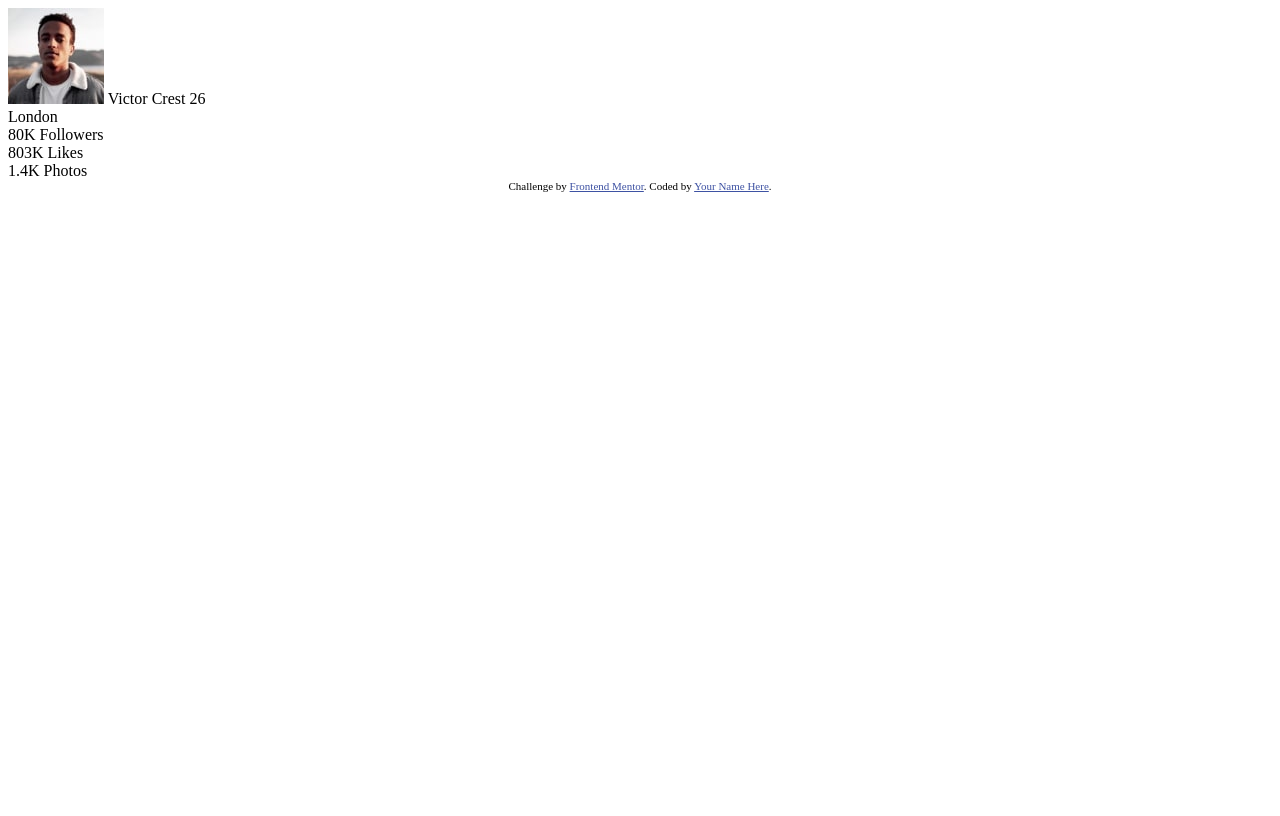
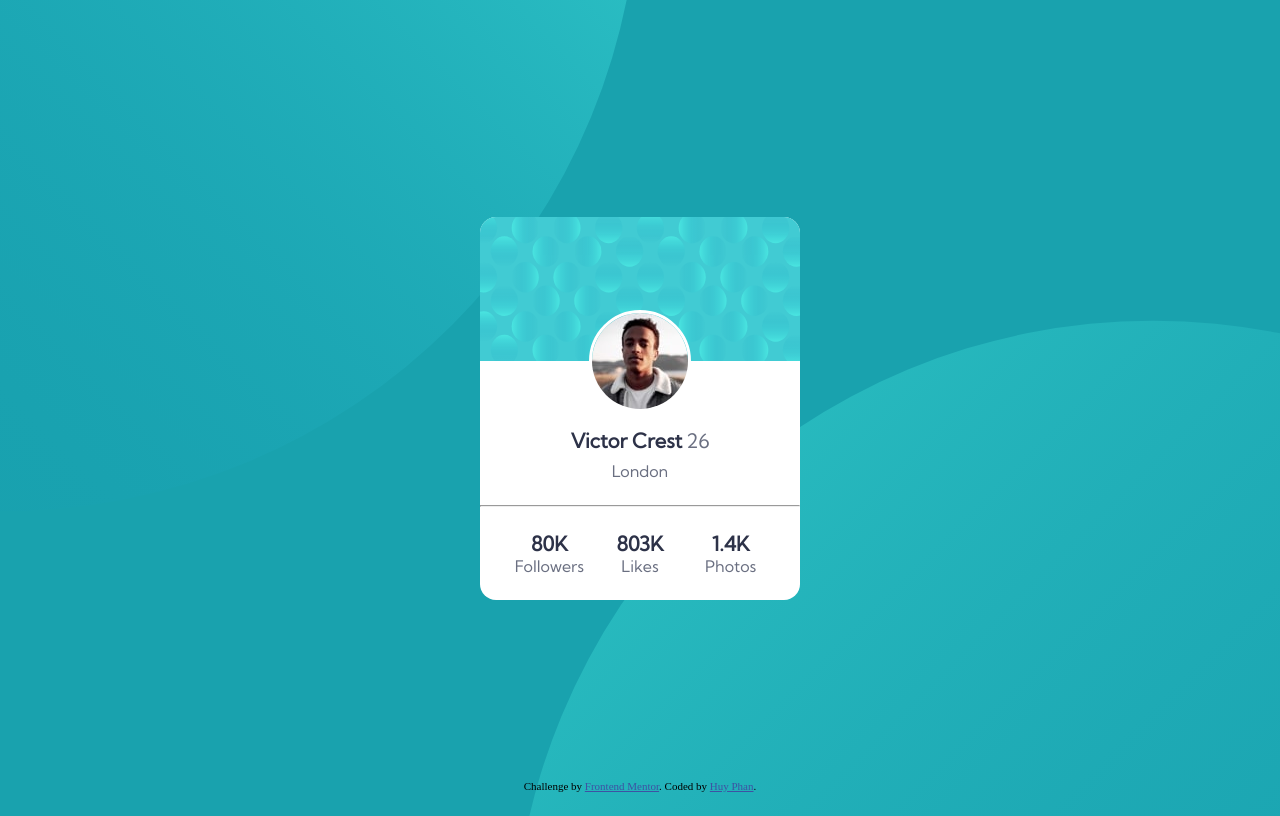
Before and after one commit to huyphan2210/profile-card-component, a plain HTML site: page index.html in a window 1280 px wide. Drawn offline with Linux system fonts and the light colour scheme.

Commit message:
Style and restructure

```diff
--- a/index.html
+++ b/index.html
@@ -13,32 +13,34 @@
 <body>
   <main>
     <div class="profileInfo">
-      <div class="user">
-        <img src="./images/image-victor.jpg" alt="Victor">
-        <span>Victor Crest</span>
-        <span>26</span>
+      <img src="./images/image-victor.jpg" alt="Victor">
+      <div class="userInfo">
+        <div>
+          <span>Victor Crest</span>
+          <span>26</span>
+        </div>
+        <div>London</div>
       </div>
-      <div class="address">London</div>
     </div>
-    <div class="separateLine"></div>
+    <hr />
     <div class="profileData">
       <div class="data">
-        80K
-        Followers
+        <div class="number">80K</div>
+        <div class="label">Followers</div>
       </div>
       <div class="data">
-        803K
-        Likes
+        <div class="number">803K</div>
+        <div class="label">Likes</div>
       </div>
       <div class="data">
-        1.4K
-        Photos
+        <div class="number">1.4K</div>
+        <div class="label">Photos</div>
       </div>
     </div>
   </main>
   <footer class="attribution">
     Challenge by <a href="https://www.frontendmentor.io?ref=challenge" target="_blank">Frontend Mentor</a>.
-    Coded by <a href="#">Your Name Here</a>.
+    Coded by <a href="https://github.com/huyphan2210" target="_blank">Huy Phan</a>.
   </footer>
 </body>
 </html>
--- a/style.css
+++ b/style.css
@@ -1,4 +1,104 @@
+@import url('https://fonts.googleapis.com/css2?family=Kumbh+Sans');
 
+body {
+    display: flex;
+    justify-content: center;
+    align-items: center;
+    min-height: 100vh;
+    background-color: hsl(185, 75%, 39%);
+    background-image: url(./images/bg-pattern-top.svg), url(./images/bg-pattern-bottom.svg);
+    background-size: 100vw;
+    background-repeat: no-repeat;
+    background-position: -50vw -60vw, 40vw 25vw;
+}
+
+main {
+    width: 90%;
+    max-width: 320px;
+    aspect-ratio: 1 / 1;
+    border-radius: 1rem;
+    background-color: white;
+    font-family: 'Kumbh Sans', sans-serif;
+}
+    .profileInfo {
+        position: relative;
+        display: flex;
+        flex-direction: column;
+        justify-content: center;
+        align-items: center;
+        background-image: url(./images/bg-pattern-card.svg);
+        background-size: 100% 50%;
+        background-repeat: no-repeat;
+        border-radius: 1rem 1rem 0 0;
+        height: 75%;
+        padding: 1.5rem;
+    }
+        .profileInfo img {
+            aspect-ratio: 1 / 1;
+            border-radius: 50%;
+            border-color: white;
+            border-width: 0.2rem;
+            border-style: solid;
+        }
+
+        .profileInfo .userInfo {
+            position: absolute;
+            bottom: 1.5rem;
+            color: hsl(227, 10%, 46%);
+            text-align: center;
+        }
+            .userInfo div:first-child {
+                margin-block-end: 0.5rem;
+            }
+            .userInfo div span{
+                font-size: 1.25rem;
+                font-weight: 400;
+            }
+            .userInfo div span:first-child{
+                font-weight: 700;
+                color: hsl(229, 23%, 23%);
+            }
+
+    hr {
+        margin: 0;
+    }
+
+    .profileData {
+        display: flex;
+        padding: 1.5rem;
+    }
+        .data {
+            width: calc(100% / 3);
+            text-align: center;
+        }
+            .number {
+                font-weight: 700;
+                font-size: 1.25rem;
+                color: hsl(229, 23%, 23%);
+            }
+            .label {
+                color: hsl(227, 10%, 46%);
+                font-weight: 400;
+            }
+
+
+footer {
+    position: fixed;
+    bottom: 1vh;
+}
 
 .attribution { font-size: 11px; text-align: center; }
 .attribution a { color: hsl(228, 45%, 44%); }
+
+@media (max-aspect-ratio: 1 / 1) {
+    body {
+        background-size: 100vh;
+        background-position: -70vh -50vh, 25vh 50vh;
+    }
+
+    @media screen and (min-width: 540px){
+        body {
+            background-position: -70vh -50vh, 40vh 50vh;
+        }
+    }
+}
```
